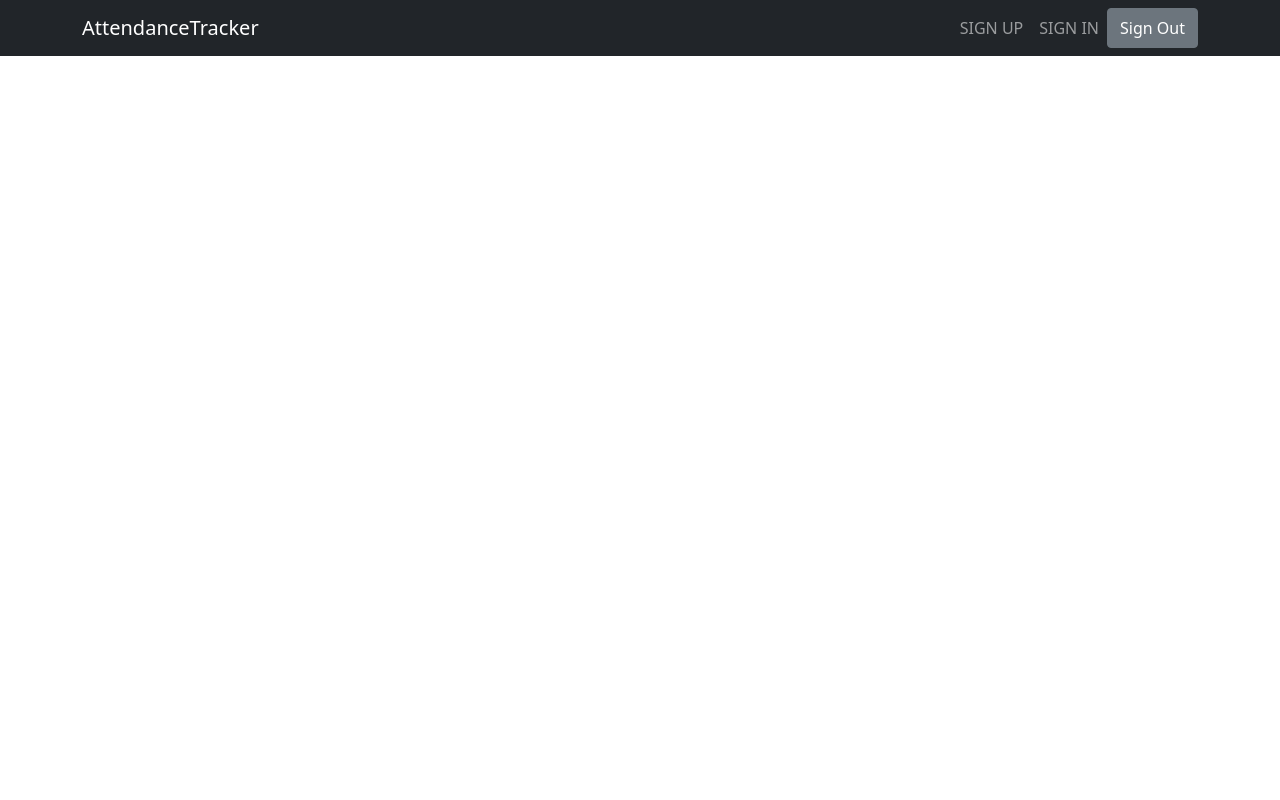
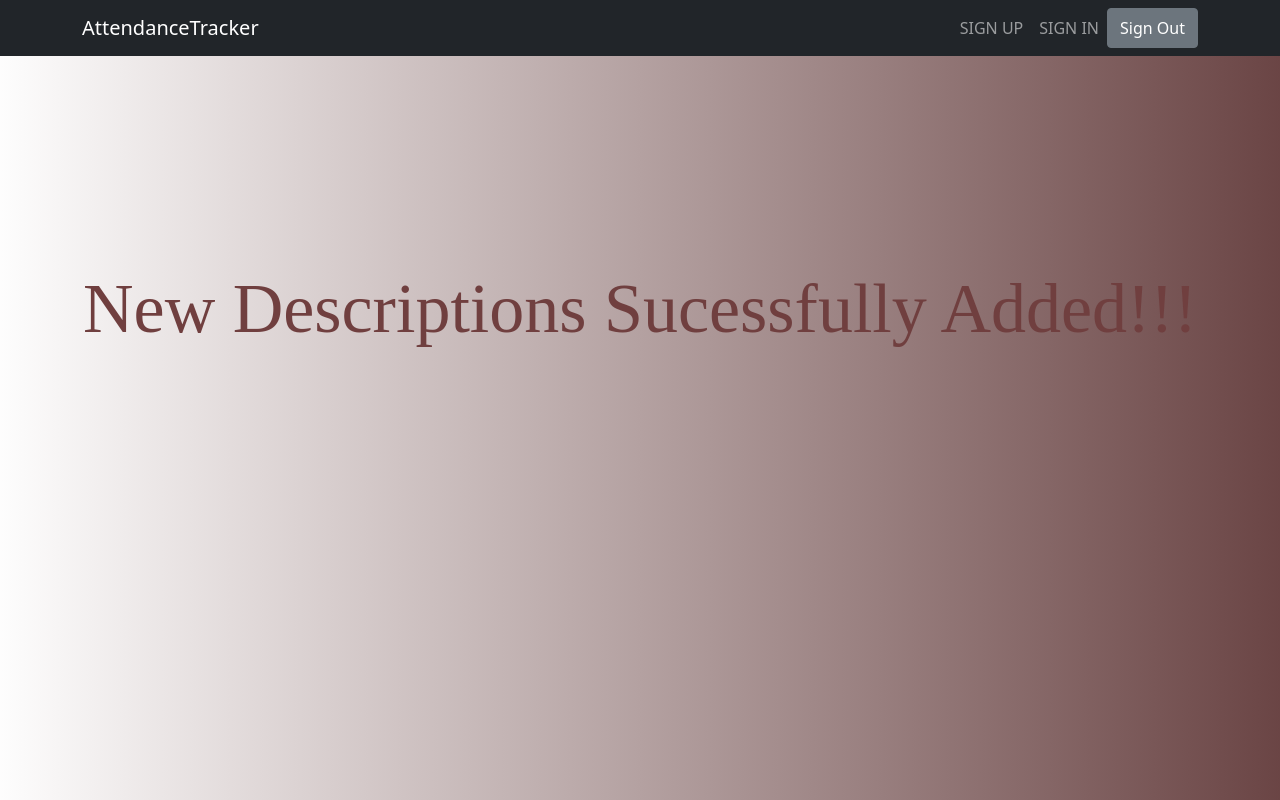
Before and after one commit to ec865/attendance_tracker, a React (Create React App) app: page /sucess in a window 1280 px wide. Shown: the top 800 px of the page. Built offline with nearby package versions, Linux system fonts and the light colour scheme.

Commit message:
added new sucess page and first name

```diff
--- a/src/App.js
+++ b/src/App.js
@@ -9,6 +9,7 @@ import Contents from './pages/Contents';
 import Menu from './components/Menu';
 import Con1 from './pages/Con1';
 import LastPage from './pages/LastPage';
+import sucess from './pages/sucess';
 import Dashboard from './pages/Dashboard';
 import DashBoardCon1 from './pages/DashBoardCon1';
 import { getRole } from './utils/index.js';
@@ -63,6 +64,7 @@ function App() {
 
                   <Route exact path="/dashboard" component={Dashboard} />
                   <Route exact path="/dashBoard/:DashBoard_event_id" component={DashBoardCon1} />
+                  <Route exact path="/sucess" component={sucess} />
 
                 {/* </div>} */}
 
--- a/src/components/SignUPForm.jsx
+++ b/src/components/SignUPForm.jsx
@@ -67,7 +67,7 @@ const SignUpForm = () => {
             <Form onSubmit={onSubmit} >
                 <Form.Group className='mt-1' style={{ width: "69.5%", marginLeft: "10%", marginTop: "10%" }}>
                     {/* <Form.Label>First Name</Form.Label> */}
-                    <Form.Control type="name" placeholder="Frist Name" {...register("name")} />
+                    <Form.Control type="name" placeholder="First Name" {...register("name")} />
                     {errors.name && (
                         <p className="text-red-500 text-sm font-semibold mt-1">{errors.name.message}</p>
                     )}
--- a/src/pages/Con1.jsx
+++ b/src/pages/Con1.jsx
@@ -17,7 +17,10 @@ const validationSchema = Yup.object().shape({
 
     passcode: Yup.string()
         .trim()
-        .required('Required')
+        .required('Required'),
+        status: Yup.string()
+        .trim()
+        .required('Required'),
 });
 
 
@@ -97,7 +100,7 @@ const Con1 = () => {
         history.push("/LastPage")
 
          try {
-            await axios.post(`https://attendance-backend-3my2gtpqya-ew.a.run.app/api/descriptions/${id.event_id}/add?passcode=${data.passcode}&start_time=${data.start_time}&end_time=${data.end_time}&des_name=${data.des_name}`)
+            await axios.post(`https://attendance-backend-3my2gtpqya-ew.a.run.app/api/attendances/u/${id.user_id}/d/${id.descriptions_id}/add?passcode=${data.passcode}&status=${data.status}`)
             history.push("/LastPage")
         }
         catch {
@@ -189,7 +192,7 @@ const Con1 = () => {
                 </thead>
                 <tbody>{attendancesData && attendancesData.map((v, i) => (
                     <tr key={i}>
-                        <td>{v.start_time}</td>
+                        <td>{v.start_time} - {v.end_time}</td>
                         <td>{v.description_name}</td>
                         <td>{v.status === "present" ? <p className="text-success">Present</p> : <p className="text-danger">Absent</p>}
                         </td>
--- a/src/pages/DashBoardCon1.jsx
+++ b/src/pages/DashBoardCon1.jsx
@@ -53,8 +53,11 @@ const DashBoardCon1 = () => {
     const onSubmit = handleSubmit(async (data) => {
 
         try {
+
              await axios.post(`https://attendance-backend-3my2gtpqya-ew.a.run.app/api/descriptions/${id.DashBoard_event_id}/add?passcode=${data.passcode}&start_time=${data.start_time}&end_time=${data.end_time}&des_name=${data.des_name}`)
-             history.push("/LastPage")
+             history.push("/sucess")
+
+
         }
         catch {
 
--- /dev/null
+++ b/src/pages/sucess.jsx
@@ -0,0 +1,23 @@
+import React from 'react'
+import '../index.css';
+import { Col, Row } from 'react-bootstrap';
+
+
+
+export const sucess = () => {
+    return (
+        <div >
+            <Row className='mb' >
+                <Col>
+                    <div className='bg' style={{ height: 1000 }}>
+                        <div className='con mt-5 pt-5 pb-5'><h1 className="text-center" > </h1></div>
+                        <div className='lp mt-5'><p className="text-center" > New Descriptions Sucessfully Added!!!</p></div>
+
+                    </div>
+                </Col>
+
+            </Row>
+        </div>
+    )
+}
+export default sucess
```
